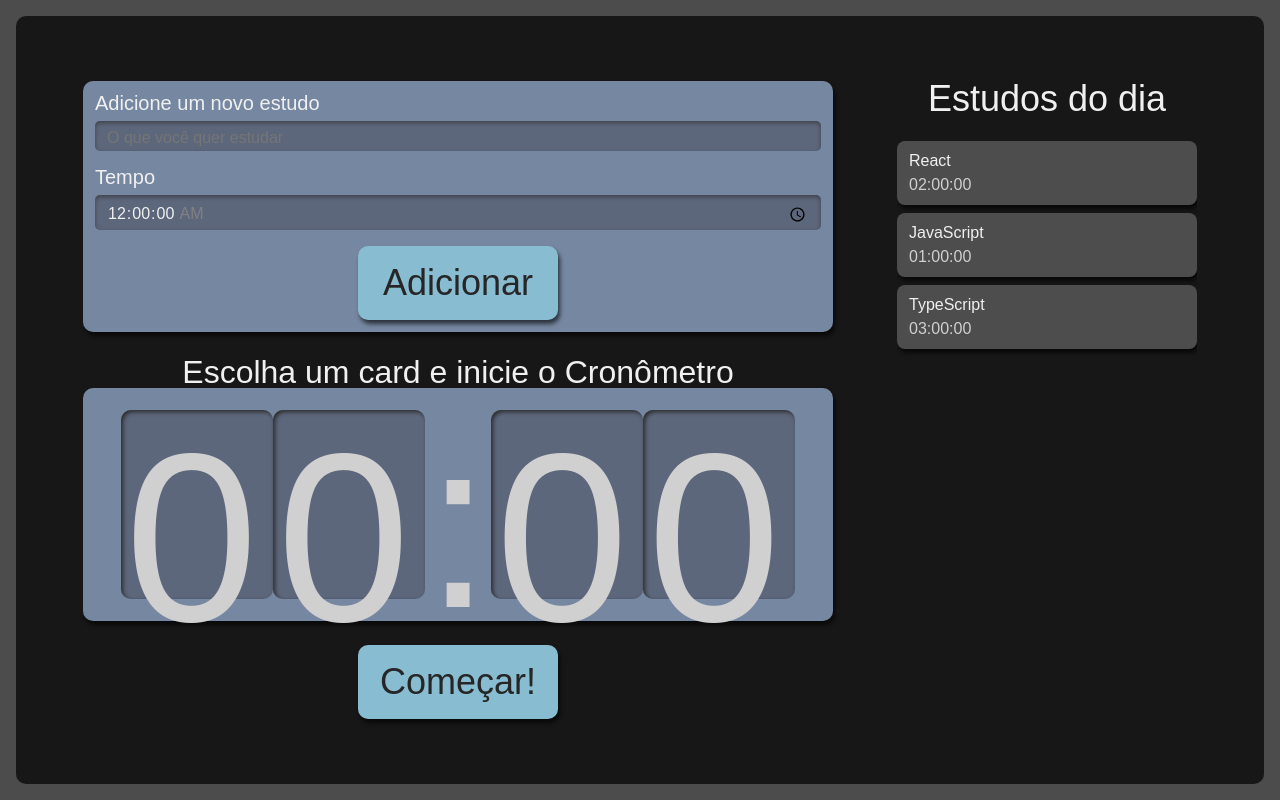
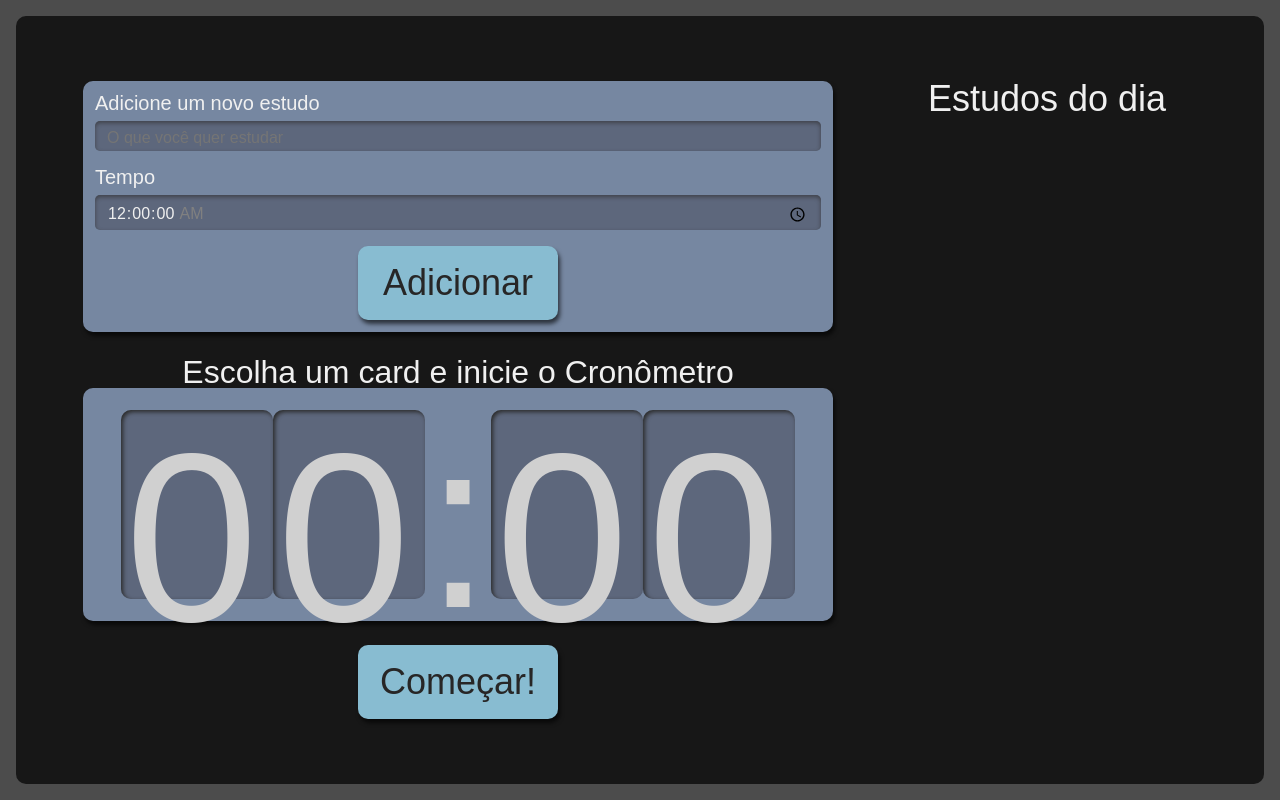
Before and after one commit to fernandiego/ReactTypescript, a React (Create React App) app in the folder react-typescript-alura/: page / in a window 1280 px wide. Built offline with nearby package versions, Linux system fonts and the light colour scheme.

Commit message:
Selecionado e usando CSS para exibir a tarefa selecionada

```diff
--- a/react-typescript-alura/src/App.tsx
+++ b/react-typescript-alura/src/App.tsx
@@ -3,31 +3,26 @@ import style from "./style.module.scss"
 import Formulario from "./components/Formulario"
 import Lista from "./components/Lista";
 import Cronometro from "./components/Cronometro";
+import {ITarefa} from "./types/tarefas";
 
 function App() {
-    const [tarefas, setTarefas] = useState([{
-        tarefa: 'React',
-        tempo: '02:00:00',
-        selecionado: false,
-        completado: false,
-        id: ""
-    }, {
-        tarefa: 'JavaScript',
-        tempo: '01:00:00',
-        selecionado: false,
-        completado: false,
-        id: ""
-    }, {
-        tarefa: 'TypeScript',
-        tempo: '03:00:00',
-        selecionado: false,
-        completado: false,
-        id: ""
-    }])
+    const [tarefas, setTarefas] = useState<ITarefa[]>([])
+    const [selecionado, setSelecionado] = useState<ITarefa>()
+
+    function selecionaTarefa(tarefaSelecionada: ITarefa) {
+        setSelecionado(tarefaSelecionada);
+        setTarefas(tarefasAnteriores => tarefasAnteriores.map(tarefa => ({
+            ...tarefa,
+            selecionado: tarefa.id === tarefaSelecionada.id ? true : false
+        })))
+    }
+
     return (
         <div className={style.AppStyle}>
-            <Formulario setTarefas={setTarefas} />
-            <Lista tarefas={tarefas}/>
+            <Formulario setTarefas={setTarefas}/>
+            <Lista
+                tarefas={tarefas}
+                selecionaTarefa={selecionaTarefa}/>
             <Cronometro/>
         </div>
     );
--- a/react-typescript-alura/src/components/Lista/Item/index.tsx
+++ b/react-typescript-alura/src/components/Lista/Item/index.tsx
@@ -1,10 +1,28 @@
 import style from "../Lista.module.scss"
 import {ITarefa} from "../../../types/tarefas";
 
-export default function Item({tarefa, tempo, selecionado, completado, id}: ITarefa) {
-    console.log("Item atual:", {tarefa, tempo, selecionado, completado, id})
+interface Props extends ITarefa {
+    selecionaTarefa: (tarefaSelecionada: ITarefa) => void
+}
+
+export default function Item(
+    {
+        tarefa,
+        tempo,
+        selecionado,
+        completado,
+        id,
+        selecionaTarefa
+    }: Props) {
     return (
-        <li className={style.item}>
+        <li className={`${style.item} ${selecionado ? style.itemSelecionado: ""}`} onClick={() => selecionaTarefa(
+            {
+                tarefa,
+                tempo,
+                selecionado,
+                completado,
+                id
+            })}>
             <h3> {tarefa} </h3>
             <span> {tempo} </span>
         </li>
--- a/react-typescript-alura/src/components/Lista/index.tsx
+++ b/react-typescript-alura/src/components/Lista/index.tsx
@@ -1,15 +1,20 @@
+import { ITarefa } from "../../types/tarefas";
+import Item from "./Item";
 import style from './Lista.module.scss';
-import Item from "./Item";
-import { ITarefa } from "../../types/tarefas";
 
-function Lista({tarefas}: { tarefas: ITarefa[] }) {
+interface Props {
+    tarefas: ITarefa[],
+    selecionaTarefa: (tarefaSelecionada: ITarefa) => void
+}
+function Lista({tarefas, selecionaTarefa}: Props) {
     return (
         <aside className={style.listaTarefas}>
             <h2> Estudos do dia </h2>
             <ul>
                 {tarefas.map((item, index) => (
                     <Item
-                        key={index}
+                        selecionaTarefa={selecionaTarefa}
+                        key={item.id}
                         {...item}
                     />
                 ))}
```
